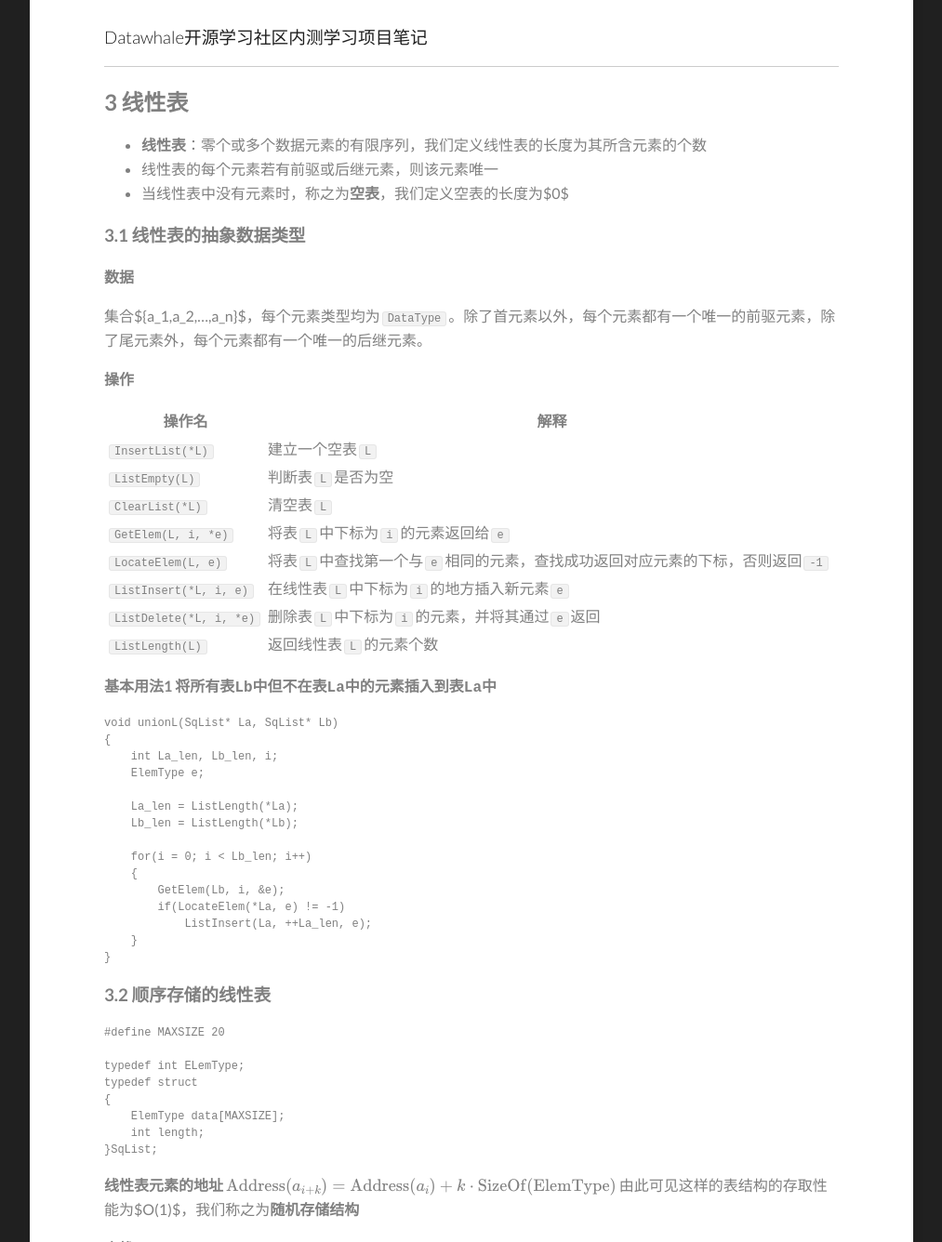
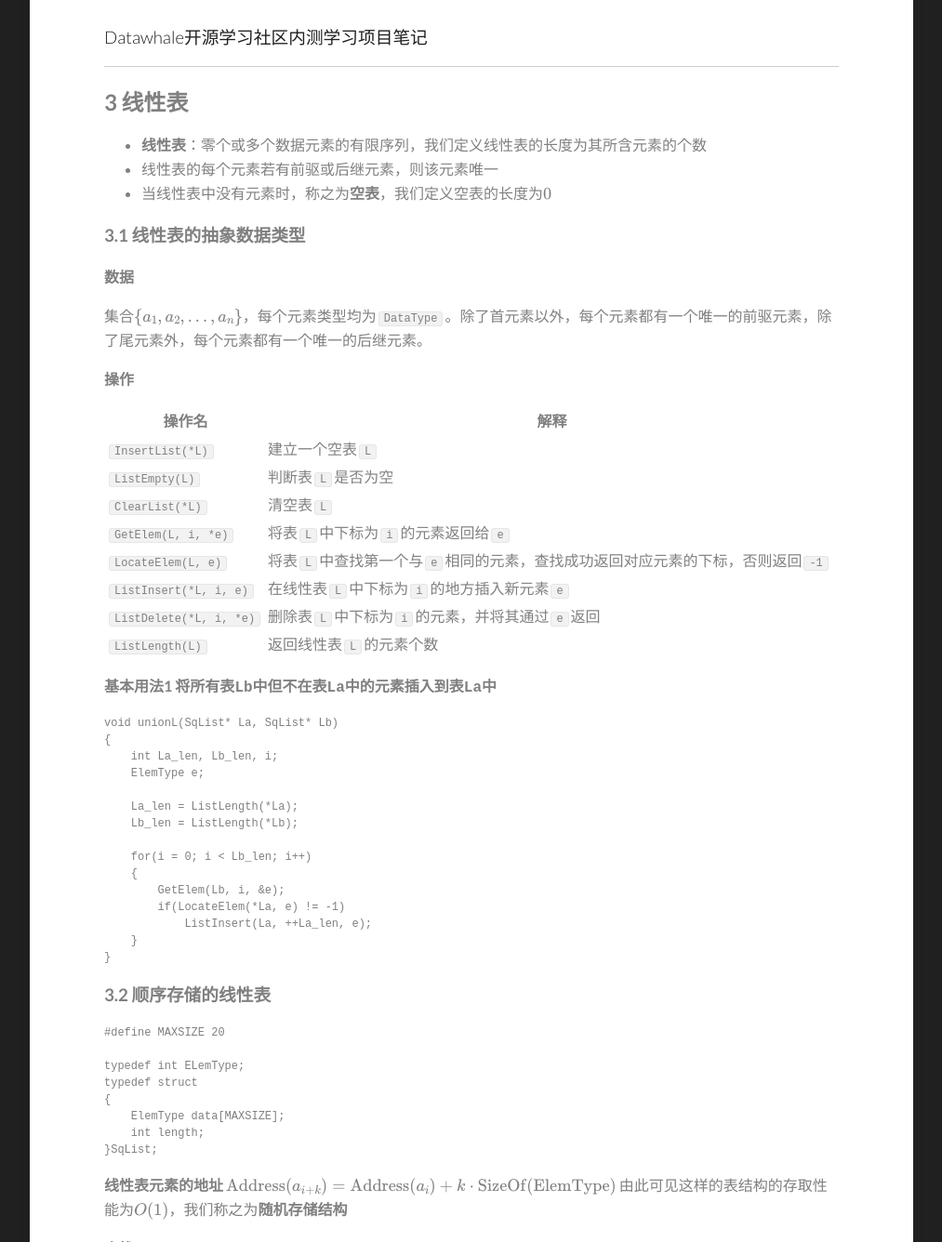
Before and after one commit to hrjtju/hrjtju.github.io, a Jekyll site: the page built from _posts/2022-10-27-DatawhaleDS-3.md, in a window 1280 px wide and 1400 px high, scrolled down 944 px, cut to the strip 64-1400 px from the top of the window. Shown: the whole strip at 93% size, without its empty margins (133-1146 px from the left). Built offline with Jekyll 4.4.1, drawn with Linux system fonts in a browser that asks for light colours; formulas are drawn with MathJax 3; some of the changed text lies outside the part shown.

```diff
--- a/_posts/2022-10-27-DatawhaleDS-3.md
+++ b/_posts/2022-10-27-DatawhaleDS-3.md
@@ -17,7 +17,7 @@ date-string: OCTOBER 27, 2022
 
 * **线性表**：零个或多个数据元素的有限序列，我们定义线性表的长度为其所含元素的个数
 * 线性表的每个元素若有前驱或后继元素，则该元素唯一
-* 当线性表中没有元素时，称之为**空表**，我们定义空表的长度为$0$
+* 当线性表中没有元素时，称之为**空表**，我们定义空表的长度为$$0$$
 
 
 
@@ -25,7 +25,7 @@ date-string: OCTOBER 27, 2022
 
 **数据**
 
-集合$\{a_1,a_2,...,a_n\}$，每个元素类型均为`DataType`。除了首元素以外，每个元素都有一个唯一的前驱元素，除了尾元素外，每个元素都有一个唯一的后继元素。
+集合$$\{a_1,a_2,...,a_n\}$$，每个元素类型均为`DataType`。除了首元素以外，每个元素都有一个唯一的前驱元素，除了尾元素外，每个元素都有一个唯一的后继元素。
 
 **操作**
 
@@ -87,7 +87,7 @@ typedef struct
 $$
 \text{Address}(a_{i+k}) = \text{Address}(a_i) + k\cdot \text{SizeOf}(\text{ElemType})
 $$
-由此可见这样的表结构的存取性能为$O(1)$，我们称之为**随机存储结构**
+由此可见这样的表结构的存取性能为$$O(1)$$，我们称之为**随机存储结构**
 
 
 
@@ -318,11 +318,11 @@ int ClearList(LinkList* head)
 
 **单链表与顺序存储结构的对比**
 
-|              | **顺序存储结构**                                 | **单链表**                                             |
-| ------------ | ------------------------------------------------ | ------------------------------------------------------ |
-| 存储分配方式 | 使用连续的存储单元存储数据                       | 采用链式存储结构，存储方式灵活                         |
-| 时间性能     | 查找 $O(1)$<br />插入和删除 $O(n)$               | 查找 $O(n)$<br />插入和删除（在找到正确位置后） $O(1)$ |
-| 空间性能     | 需要预先估计存储空间大小，容易发生溢出和产生浪费 | 不需要分配存储空间，但需要留意不产生内存碎片           |
+|              | **顺序存储结构**                                 | **单链表**                                                 |
+| ------------ | ------------------------------------------------ | ---------------------------------------------------------- |
+| 存储分配方式 | 使用连续的存储单元存储数据                       | 采用链式存储结构，存储方式灵活                             |
+| 时间性能     | 查找 $$O(1)$$<br />插入和删除 $$O(n)$$           | 查找 $$O(n)$$<br />插入和删除（在找到正确位置后） $$O(1)$$ |
+| 空间性能     | 需要预先估计存储空间大小，容易发生溢出和产生浪费 | 不需要分配存储空间，但需要留意不产生内存碎片               |
 
 
 
```
